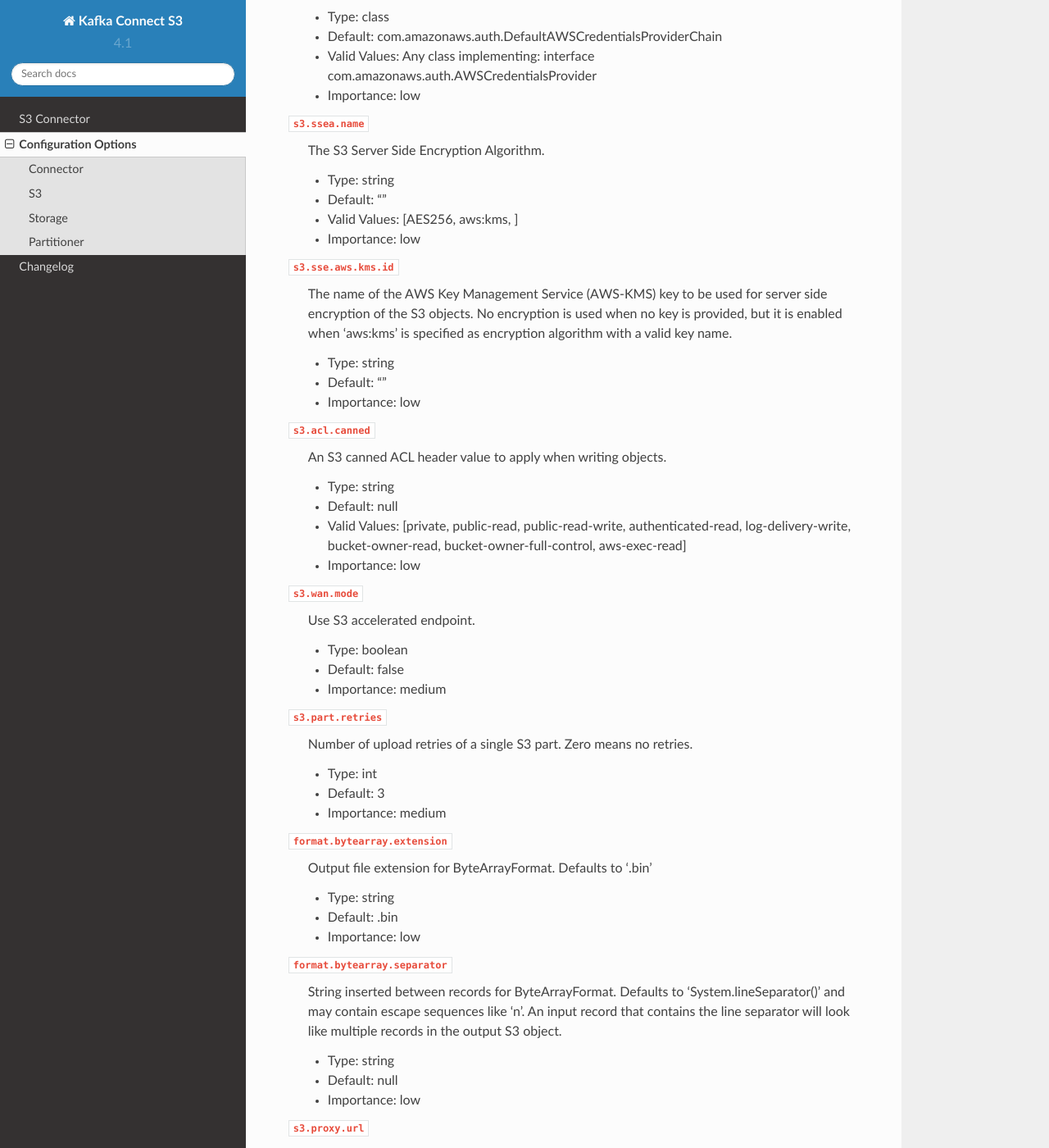
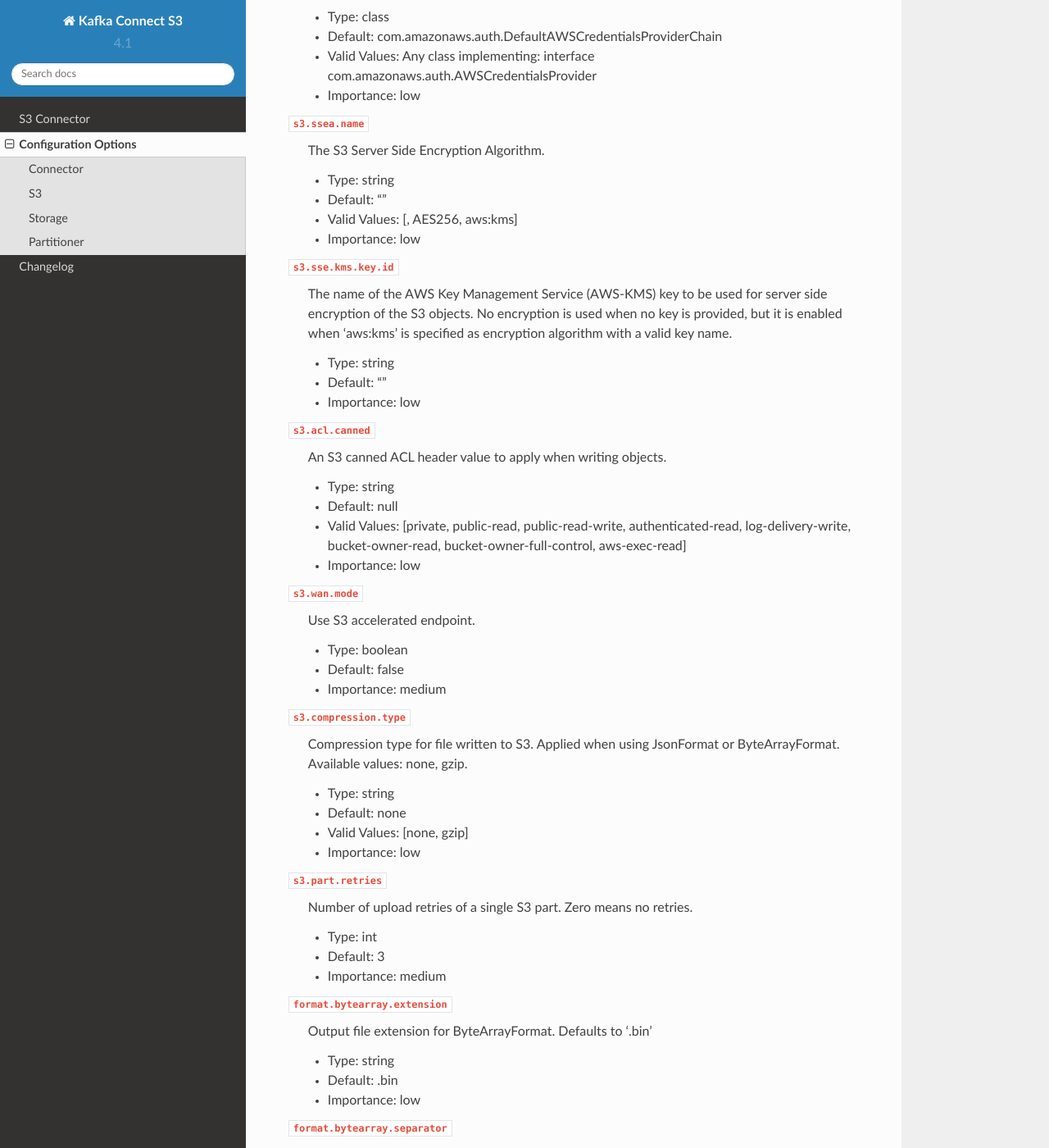
Before and after one commit to confluentinc/kafka-connect-storage-cloud, a Sphinx documentation site: the page built from kafka-connect-s3/docs/configuration_options.rst, in a window 1280 px wide and 1400 px high, scrolled down 2689 px. Shown: the whole window at 82% size. Built offline with Sphinx 7.4.7 and the Read the Docs theme 2.0.0, drawn with Linux system fonts in a browser that asks for light colours; some of the changed text lies outside the part shown.

Commit message:
Update configuration options rst doc.

```diff
--- a/kafka-connect-s3/docs/configuration_options.rst
+++ b/kafka-connect-s3/docs/configuration_options.rst
@@ -114,10 +114,10 @@ S3
 
   * Type: string
   * Default: ""
-  * Valid Values: [AES256, aws:kms, ]
+  * Valid Values: [, AES256, aws:kms]
   * Importance: low
 
-``s3.sse.aws.kms.id``
+``s3.sse.kms.key.id``
   The name of the AWS Key Management Service (AWS-KMS) key to be used for server side encryption of the S3 objects. No encryption is used when no key is provided, but it is enabled when 'aws:kms' is specified as encryption algorithm with a valid key name.
 
   * Type: string
@@ -138,6 +138,14 @@ S3
   * Type: boolean
   * Default: false
   * Importance: medium
+
+``s3.compression.type``
+  Compression type for file written to S3. Applied when using JsonFormat or ByteArrayFormat. Available values: none, gzip.
+
+  * Type: string
+  * Default: none
+  * Valid Values: [none, gzip]
+  * Importance: low
 
 ``s3.part.retries``
   Number of upload retries of a single S3 part. Zero means no retries.
```
Also changed, not shown: other parts of kafka-connect-s3/docs/configuration_options.rst (+1 -1 lines).
